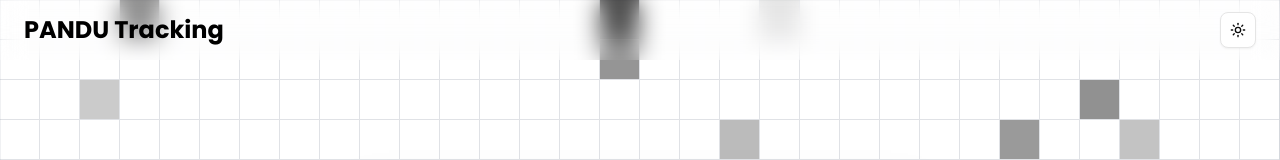
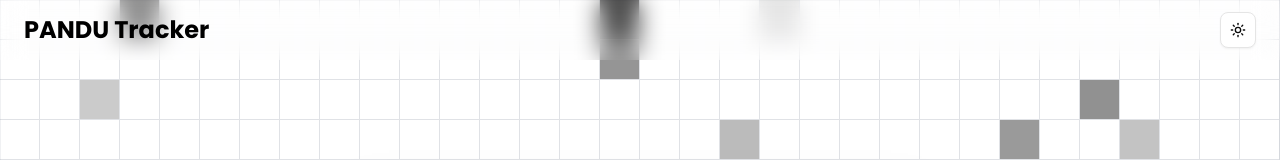
Before and after one commit to apiz23/pandu-track, a Next.js app: page / in a window 1280 px wide. Shown: the top 160 px of the page. Built offline with nearby package versions, Linux system fonts and the light colour scheme.

Commit message:
fix the metadata

```diff
--- a/app/layout.tsx
+++ b/app/layout.tsx
@@ -13,7 +13,7 @@ const poppins = Poppins({
 });
 
 export const metadata: Metadata = {
-    title: "Attendance Tracker",
+    title: "PANDU Tracker",
     description:
         "Simple attendance monitoring system for PANDU Program participants. Enter matric number to check-in after each break.",
 };
--- a/components/navbar.tsx
+++ b/components/navbar.tsx
@@ -8,7 +8,7 @@ export default function Navbar() {
             <div className="max-w-7xl mx-auto flex items-center justify-between px-4 py-3 sm:px-6">
                 {/* Website Title */}
                 <h1 className="text-2xl font-bold text-black dark:text-white">
-                    PANDU Tracking
+                    PANDU Tracker
                 </h1>
 
                 {/* Theme Toggle */}
```
